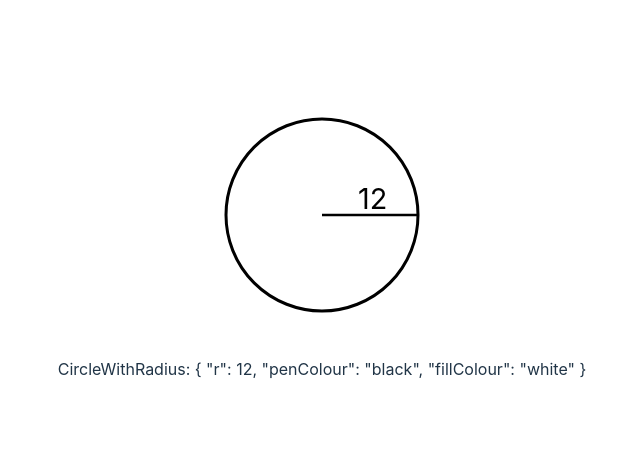
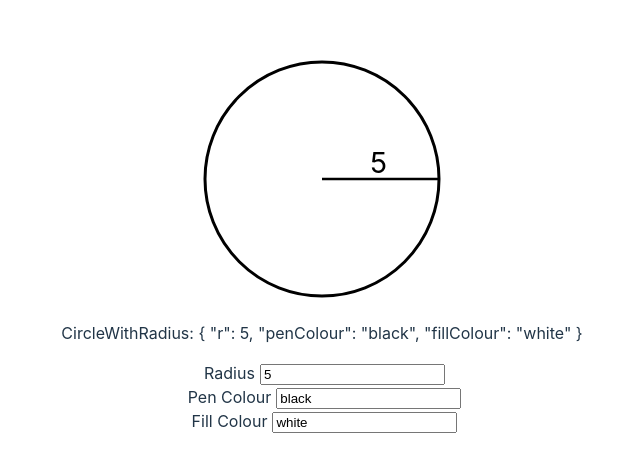
Before and after one commit to Samir70/vue-diags, a Vue app: page / in a window 1280 px wide. Shown: the part 154-626 px from the top of the page, without its empty margins (318-958 px from the left). Built offline with nearby package versions, Linux system fonts and the light colour scheme.

Commit message:
enable testing of parameters in circle.withRadius

```diff
--- a/src/App.vue
+++ b/src/App.vue
@@ -1,16 +1,37 @@
 <script setup>
 // This starter template is using Vue 3 <script setup> SFCs
 // Check out https://vuejs.org/api/sfc-script-setup.html#script-setup
+import { ref } from "vue"
 import * as diags from "./main"
 
+const radius = ref(5);
+const penCol = ref("black")
+const fillCol = ref("white")
 const tests = {
-  circleWithRadiusTest: { r: 12, penColour: "black", fillColour: "white" }
+  circleWithRadiusTest: () => {
+    return { r: Number(radius.value) || 13, penColour: penCol.value, fillColour: fillCol.value }
+  }
 }
 </script>
 
 <template>
-  <component v-bind:is="diags.circles.withRadius" v-bind:params="tests.circleWithRadiusTest" />
+  <component v-bind:is="diags.circles.withRadius" v-bind:params="tests.circleWithRadiusTest()" />
+  <div>
+    <label for="radius">Radius</label>
+    <input type="text" v-model="radius" id="radius" />
+  </div>
+  <div>
+    <label for="pencol">Pen Colour</label>
+    <input type="text" v-model="penCol" id="pencol" />
+  </div>
+  <div>
+    <label for="fillcol">Fill Colour</label>
+    <input type="text" v-model="fillCol" id="fillcol" />
+  </div>
 </template>
 
 <style scoped>
+label {
+  padding: 0px 5px;
+}
 </style>
--- a/src/components/Circles/withRadius.vue
+++ b/src/components/Circles/withRadius.vue
@@ -5,10 +5,10 @@ const props = defineProps({
 </script>
 <template>
     <svg viewBox="0 0 400 400">
-        <circle cx="200" cy="200" r="160" v-bind:stroke="params.penColour" stroke-width="5"
+        <circle cx="200" cy="200" r="195" v-bind:stroke="params.penColour" stroke-width="5"
             v-bind:fill="params.fillColour" />
-        <line x1="200" y1="200" x2="360" y2="200" v-bind:stroke="params.penColour" stroke-width="4" />
-        <text x="260" y="190">{{ params.r }}</text>
+        <line x1="200" y1="200" x2="395" y2="200" v-bind:stroke="params.penColour" stroke-width="4" />
+        <text x="280" y="190">{{ params.r }}</text>
     </svg>
     <p>CircleWithRadius: {{ props.params }}</p>
 </template>
```
